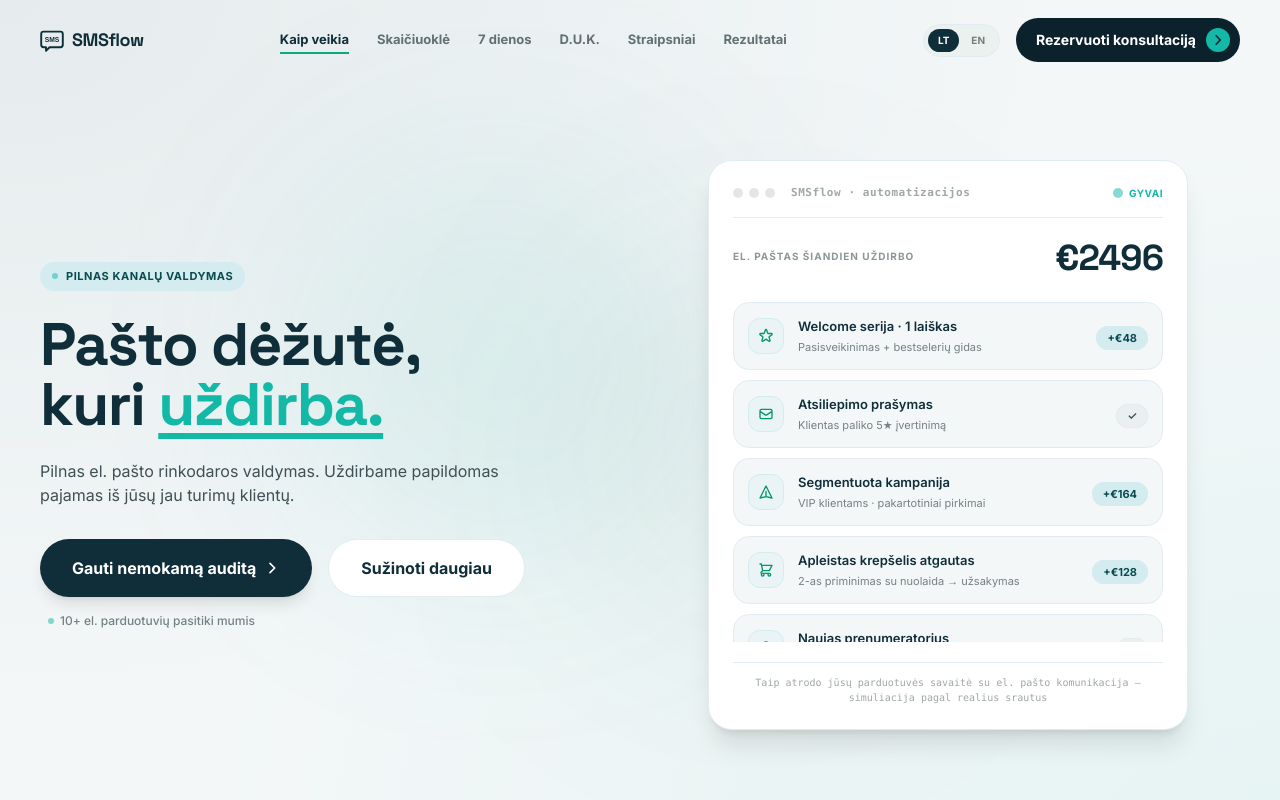
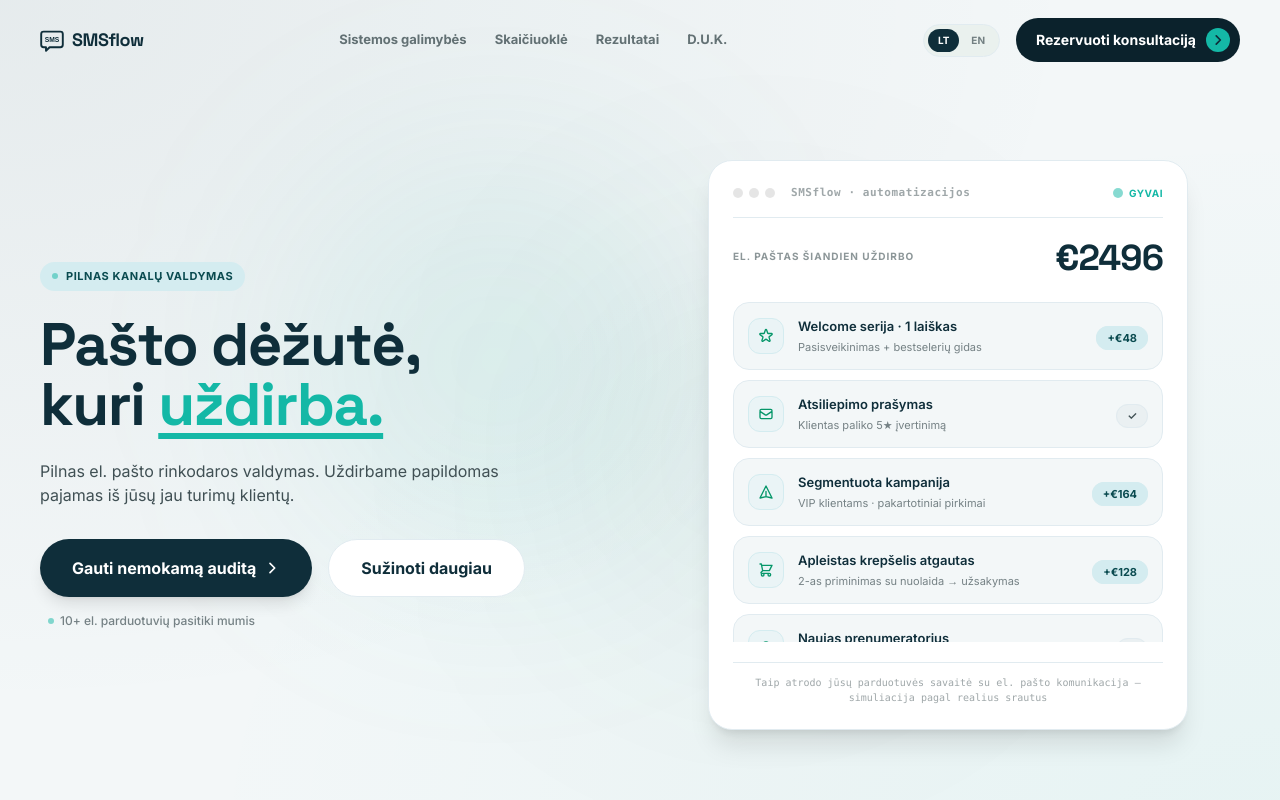
Before and after one commit to evseic/sms-retention-system, a Next.js app: page / in a window 1280 px wide. Shown: the top 800 px of the page. Built offline with nearby package versions, Linux system fonts and the light colour scheme.

Commit message:
Update page.tsx

```diff
--- a/src/app/page.tsx
+++ b/src/app/page.tsx
@@ -296,11 +296,9 @@ const formatNumber = (num: number) => {
 const TRANSLATIONS = {
   LT: {
     nav: {
-      howItWorks: "Kaip veikia",
+      howItWorks: "Sistemos galimybės",
       calculator: "Skaičiuoklė",
-      sevenDays: "7 dienos",
       faq: "D.U.K.",
-      articles: "Straipsniai",
       results: "Rezultatai",
       bookConsultation: "Rezervuoti konsultaciją",
     },
@@ -467,11 +465,9 @@ const TRANSLATIONS = {
   },
   EN: {
     nav: {
-      howItWorks: "How it works",
+      howItWorks: "Capabilities",
       calculator: "Calculator",
-      sevenDays: "7 days",
       faq: "FAQ",
-      articles: "Articles",
       results: "Results",
       bookConsultation: "Book a consultation",
     },
@@ -882,7 +878,7 @@ export default function Home() {
       <header
         className={`fixed top-0 w-full z-50 transition-all duration-300 ${
           scrolled
-            ? "bg-white/95 backdrop-blur-md border-b border-border-subtle shadow-sm"
+            ? "bg-white/80 backdrop-blur-[8px] border-b border-border-subtle shadow-sm"
             : "bg-transparent"
         }`}
       >
@@ -902,10 +898,10 @@ export default function Home() {
 
           <div className="hidden lg:flex items-center gap-7">
             <a
-              href="#about"
-              onClick={() => setActiveSection("about")}
+              href="#pillars"
+              onClick={() => setActiveSection("pillars")}
               className={`text-[13px] font-bold py-1 transition-all relative ${
-                activeSection === "about"
+                activeSection === "pillars"
                   ? "text-deep-navy after:content-[''] after:absolute after:bottom-0 after:left-0 after:w-full after:h-[2px] after:bg-[#0EA87E]"
                   : "text-on-surface-variant/80 hover:text-deep-navy"
               }`}
@@ -924,15 +920,15 @@ export default function Home() {
               {t.nav.calculator}
             </a>
             <a
-              href="#workflow"
-              onClick={() => setActiveSection("workflow")}
+              href="#results"
+              onClick={() => setActiveSection("results")}
               className={`text-[13px] font-bold py-1 transition-all relative ${
-                activeSection === "workflow"
+                activeSection === "results"
                   ? "text-deep-navy after:content-[''] after:absolute after:bottom-0 after:left-0 after:w-full after:h-[2px] after:bg-[#0EA87E]"
                   : "text-on-surface-variant/80 hover:text-deep-navy"
               }`}
             >
-              {t.nav.sevenDays}
+              {t.nav.results}
             </a>
             <a
               href="#faq"
@@ -944,28 +940,6 @@ export default function Home() {
               }`}
             >
               {t.nav.faq}
-            </a>
-            <a
-              href="#pricing"
-              onClick={() => setActiveSection("articles")}
-              className={`text-[13px] font-bold py-1 transition-all relative ${
-                activeSection === "articles"
-                  ? "text-deep-navy after:content-[''] after:absolute after:bottom-0 after:left-0 after:w-full after:h-[2px] after:bg-[#0EA87E]"
-                  : "text-on-surface-variant/80 hover:text-deep-navy"
-              }`}
-            >
-              {t.nav.articles}
-            </a>
-            <a
-              href="#results"
-              onClick={() => setActiveSection("results")}
-              className={`text-[13px] font-bold py-1 transition-all relative ${
-                activeSection === "results"
-                  ? "text-deep-navy after:content-[''] after:absolute after:bottom-0 after:left-0 after:w-full after:h-[2px] after:bg-[#0EA87E]"
-                  : "text-on-surface-variant/80 hover:text-deep-navy"
-              }`}
-            >
-              {t.nav.results}
             </a>
           </div>
 
@@ -1204,7 +1178,7 @@ export default function Home() {
       </section>
 
       {/* Pillars Section - Redesigned as a Light Bento Grid */}
-      <section id="pillars" className="relative py-20 md:py-28 bg-surface-container-low text-on-surface overflow-hidden">
+      <section id="pillars" className="relative py-20 md:py-28 bg-[#F4F7F6] text-on-surface overflow-hidden">
         {/* Animated Background Blobs */}
         <div className="absolute top-1/4 left-1/4 w-[350px] h-[350px] bg-emerald-growth/5 rounded-full blur-[140px] animate-float-slow pointer-events-none z-0"></div>
         <div className="absolute bottom-1/4 right-1/4 w-[350px] h-[350px] bg-deep-navy/5 rounded-full blur-[140px] animate-float-reverse pointer-events-none z-0"></div>
@@ -1264,7 +1238,7 @@ export default function Home() {
       </section>
 
       {/* Interactive Workflow Section */}
-      <section id="workflow" className="py-20 md:py-28 bg-[#F3F8F6] text-on-surface overflow-hidden relative">
+      <section id="workflow" className="py-20 md:py-28 bg-[#F4F7F6] text-on-surface overflow-hidden relative">
         {/* Animated Background Blobs */}
         <div className="absolute top-1/2 left-1/4 w-[400px] h-[400px] bg-emerald-growth/5 rounded-full blur-[140px] animate-float-slow pointer-events-none z-0"></div>
 
@@ -1386,40 +1360,34 @@ export default function Home() {
       </section>
 
       {/* Stats / Results Counters */}
-      <section id="results" className="py-20 md:py-28 bg-[#EAF1EE] border-b border-border-subtle relative overflow-hidden">
+      <section id="results" className="py-20 md:py-28 bg-[#F4F7F6] border-b border-border-subtle relative overflow-hidden">
         {/* Animated Background Blobs */}
         <div className="absolute top-1/2 left-1/3 w-[300px] h-[300px] bg-emerald-growth/5 rounded-full blur-[100px] animate-float-slow pointer-events-none z-0"></div>
 
         <div className="max-w-container-max mx-auto px-margin-mobile md:px-margin-desktop text-center relative z-10">
           <span className="text-emerald-growth font-bold text-xs uppercase tracking-widest block mb-2">
-            Skaičiai patys kalba už save
+            {t.stats.tag}
           </span>
           <h2 className="font-display text-3xl md:text-5xl font-bold tracking-tight text-deep-navy mb-16">
-            Mūsų pasiekiami rezultatai
+            {t.stats.title}
           </h2>
           <div className="grid grid-cols-2 lg:grid-cols-4 gap-6">
-            <div className="p-6 bg-white border border-border-subtle rounded-xl shadow-sm relative z-10">
-              <p className="font-display text-3xl lg:text-4xl font-bold text-emerald-growth mb-2">+34%</p>
-              <p className="text-xs text-on-surface-variant font-semibold uppercase">vidutinis pajamų augimas</p>
-            </div>
-            <div className="p-6 bg-white border border-border-subtle rounded-xl shadow-sm relative z-10">
-              <p className="font-display text-3xl lg:text-4xl font-bold text-deep-navy mb-2">24/7</p>
-              <p className="text-xs text-on-surface-variant font-semibold uppercase">automatizuoti srautai</p>
-            </div>
-            <div className="p-6 bg-white border border-border-subtle rounded-xl shadow-sm relative z-10">
-              <p className="font-display text-3xl lg:text-4xl font-bold text-emerald-growth mb-2">&lt; 24h</p>
-              <p className="text-xs text-on-surface-variant font-semibold uppercase">{t.stats.items[2].label}</p>
-            </div>
-            <div className="p-6 bg-white border border-border-subtle rounded-xl shadow-sm relative z-10">
-              <p className="font-display text-3xl lg:text-4xl font-bold text-deep-navy mb-2">{t.stats.items[3].value}</p>
-              <p className="text-xs text-on-surface-variant font-semibold uppercase">{t.stats.items[3].label}</p>
-            </div>
+            {t.stats.items.map((item, idx) => (
+              <div key={idx} className="p-6 bg-white border border-border-subtle rounded-xl shadow-sm relative z-10">
+                <p className={`font-display text-3xl lg:text-4xl font-bold mb-2 ${idx % 2 === 0 ? "text-emerald-growth" : "text-deep-navy"}`}>
+                  {item.value}
+                </p>
+                <p className="text-xs text-on-surface-variant font-semibold uppercase">
+                  {item.label}
+                </p>
+              </div>
+            ))}
           </div>
         </div>
       </section>
 
       {/* Investment / Pricing Section */}
-      <section id="pricing" className="py-20 md:py-28 bg-[#F3F8F6] text-on-surface overflow-hidden relative border-t border-border-subtle">
+      <section id="pricing" className="py-20 md:py-28 bg-[#F4F7F6] text-on-surface overflow-hidden relative border-t border-border-subtle">
         <div className="absolute top-1/2 right-1/4 w-[400px] h-[400px] bg-emerald-growth/5 rounded-full blur-[140px] animate-float-slow pointer-events-none z-0"></div>
 
         <div className="max-w-container-max mx-auto px-margin-mobile md:px-margin-desktop relative z-10 text-center mb-16">
@@ -1537,7 +1505,7 @@ export default function Home() {
       </section>
 
       {/* Quiz / Audit Section - Redesigned as Light theme */}
-      <section id="audit" className="relative py-20 md:py-28 bg-[#F3F8F6] text-on-surface border-y border-border-subtle overflow-hidden">
+      <section id="audit" className="relative py-20 md:py-28 bg-[#F4F7F6] text-on-surface border-y border-border-subtle overflow-hidden">
         {/* Animated Background Blobs */}
         <div className="absolute top-1/2 left-1/2 -translate-x-1/2 -translate-y-1/2 w-[500px] h-[500px] bg-emerald-growth/5 rounded-full blur-[140px] animate-float-slow pointer-events-none z-0"></div>
 
```
